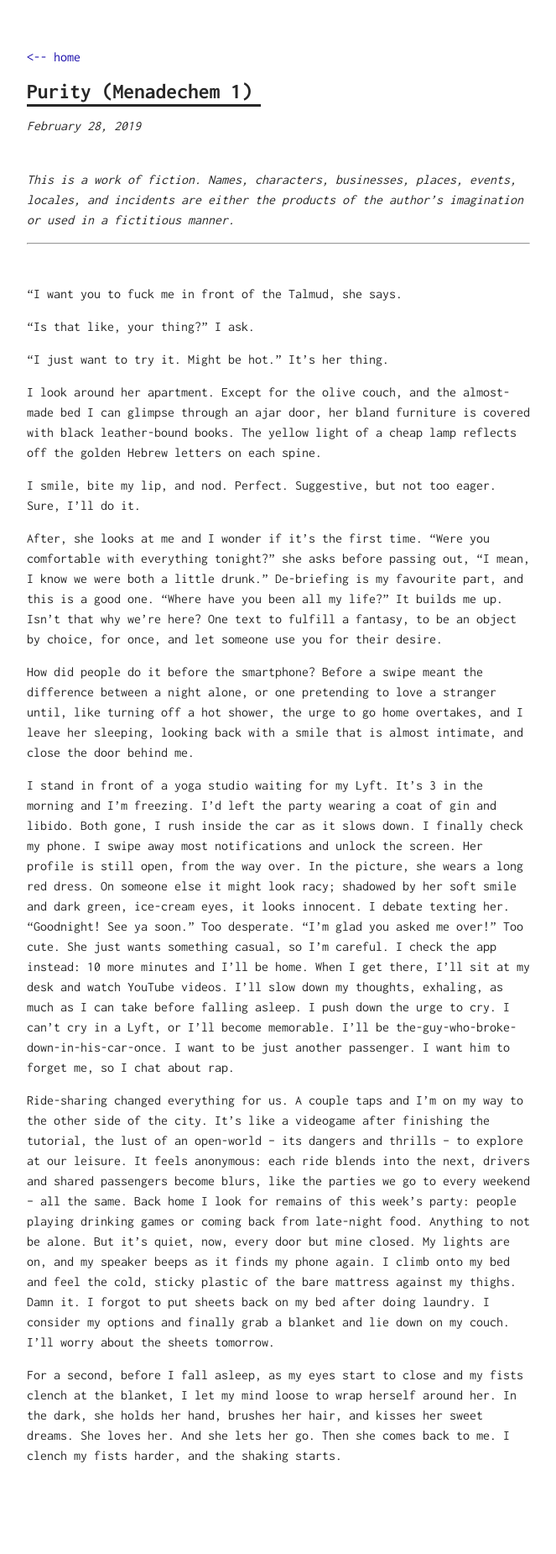
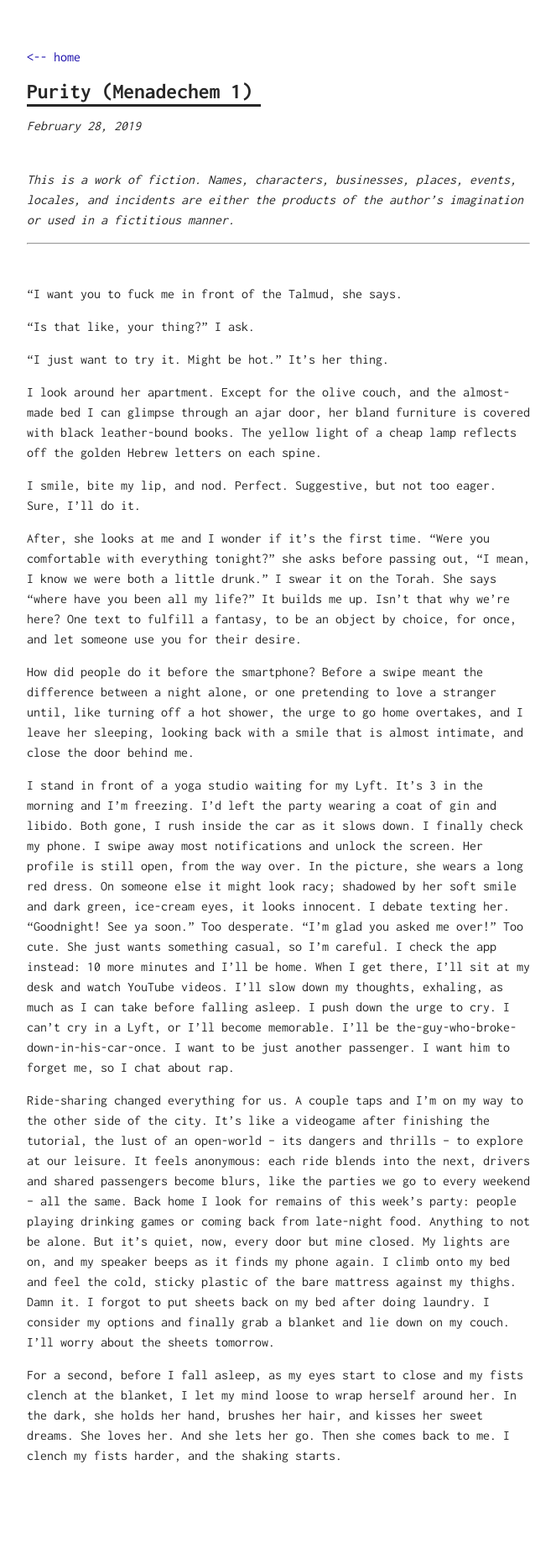
Before and after one commit to ordinarythings/ordinarythings.github.io, a Jekyll site: the page built from _posts/2019-02-28-Purity-Menadechem.md, in a window 1280 px wide. Shown: the whole page at 84% size, without its empty margins (308-971 px from the left). Built offline with Jekyll 4.4.1, drawn with Linux system fonts in a browser that asks for light colours.

Commit message:
Update 2019-02-28-Purity-Menadechem.md

```diff
--- a/_posts/2019-02-28-Purity-Menadechem.md
+++ b/_posts/2019-02-28-Purity-Menadechem.md
@@ -20,7 +20,7 @@ I look around her apartment. Except for the olive couch, and the almost-made bed
 
 I smile, bite my lip, and nod. Perfect. Suggestive, but not too eager. Sure, I’ll do it.
 
-After, she looks at me and I wonder if it's the first time. “Were you comfortable with everything tonight?” she asks before passing out, “I mean, I know we were both a little drunk.” De-briefing is my favourite part, and this is a good one. “Where have you been all my life?” It builds me up. Isn’t that why we're here? One text to fulfill a fantasy, to be an object by choice, for once, and let someone use you for their desire.
+After, she looks at me and I wonder if it's the first time. “Were you comfortable with everything tonight?” she asks before passing out, “I mean, I know we were both a little drunk.” I swear it on the Torah. She says “where have you been all my life?” It builds me up. Isn’t that why we're here? One text to fulfill a fantasy, to be an object by choice, for once, and let someone use you for their desire.
 
 How did people do it before the smartphone? Before a swipe meant the difference between a night alone, or one pretending to love a stranger until, like turning off a hot shower, the urge to go home overtakes, and I leave her sleeping, looking back with a smile that is almost intimate, and close the door behind me.
 
```
